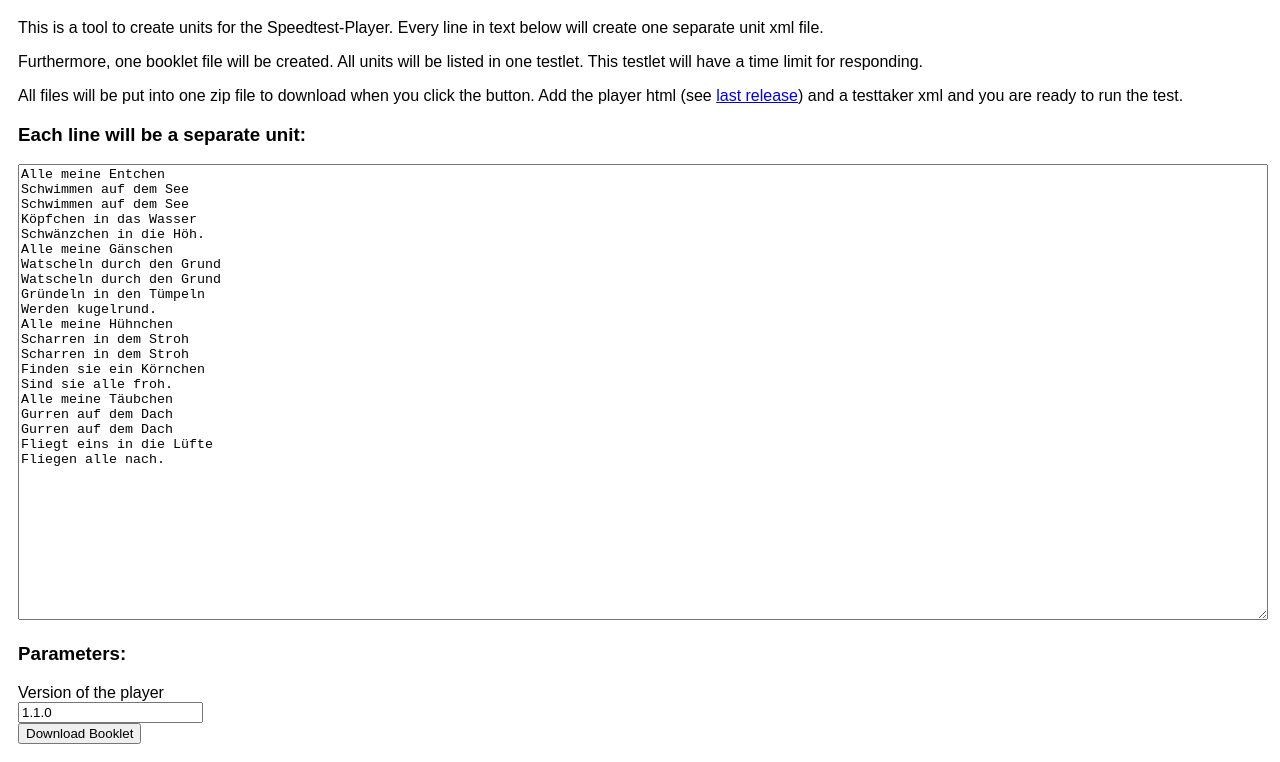
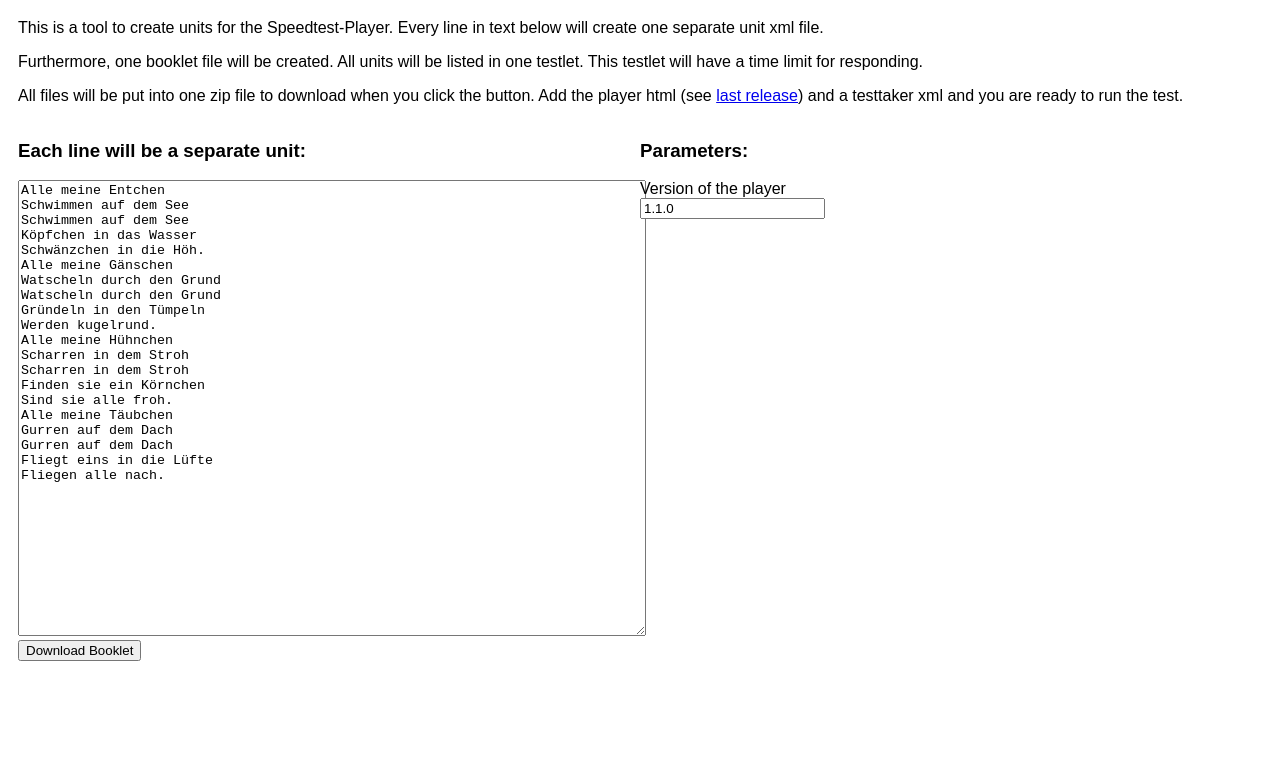
Before and after one commit to iqb-berlin/verona-player-speedtest, a website: page docs/index.html in a window 1280 px wide. Shown: the part 79-841 px from the top of the page. After the commit the page ends 800 px from the top, so only its background shows below. Drawn offline with Linux system fonts and the light colour scheme.

Commit message:
Fix flex in generator

```diff
--- a/docs/index.html
+++ b/docs/index.html
@@ -20,7 +20,7 @@
   <p>This is a tool to create units for the Speedtest-Player. Every line in text below will create one separate unit xml file.</p>
   <p>Furthermore, one booklet file will be created. All units will be listed in one testlet. This testlet will have a time limit for responding.</p>
   <p>All files will be put into one zip file to download when you click the button. Add the player html (see <a href="https://github.com/iqb-berlin/verona-player-speedtest/releases/latest">last release</a>) and a testtaker xml and you are ready to run the test.</p>
-  <div style="flex-direction: row; align-items: start;">
+  <div style="display: flex; flex-direction: row; align-items: start;">
     <div style="flex: 1">
       <h3>Each line will be a separate unit:</h3>
         <textarea style="width: 100%">
@@ -46,7 +46,7 @@ Fliegt eins in die Lüfte
 Fliegen alle nach.
       </textarea>
     </div>
-    <div style="flex: 1; flex-direction: column; align-items: stretch;">
+    <div style="flex: 1; display: flex; flex-direction: column; align-items: stretch;">
       <h3>Parameters:</h3>
       <div style="flex-direction: row;">
         <div style="flex: 50px;">Version of the player</div>
```
